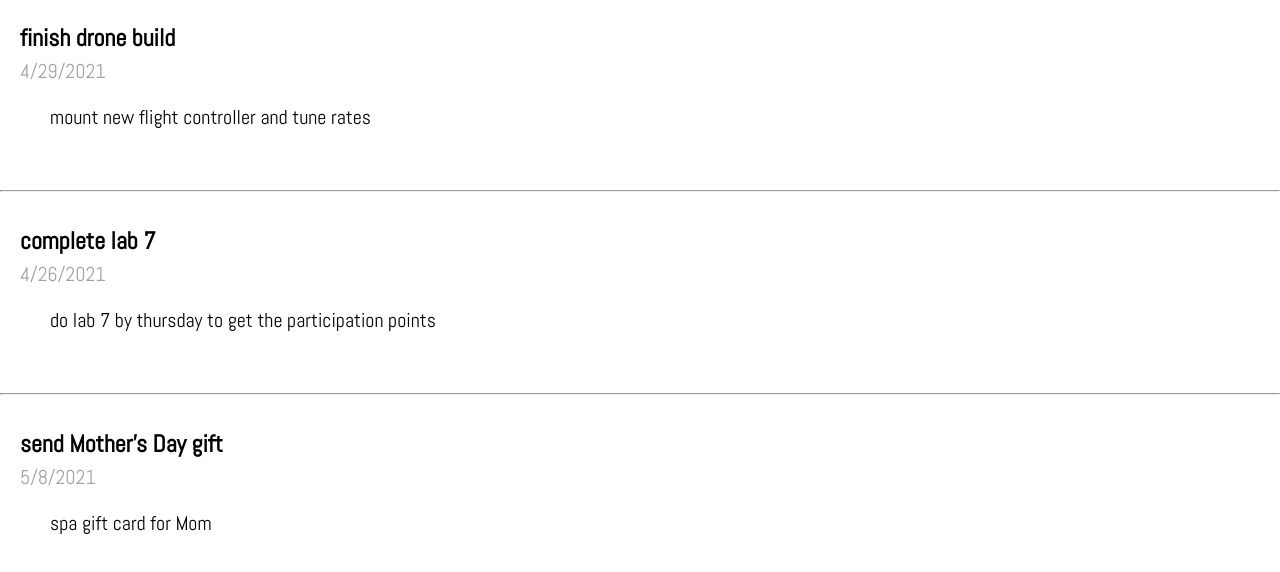
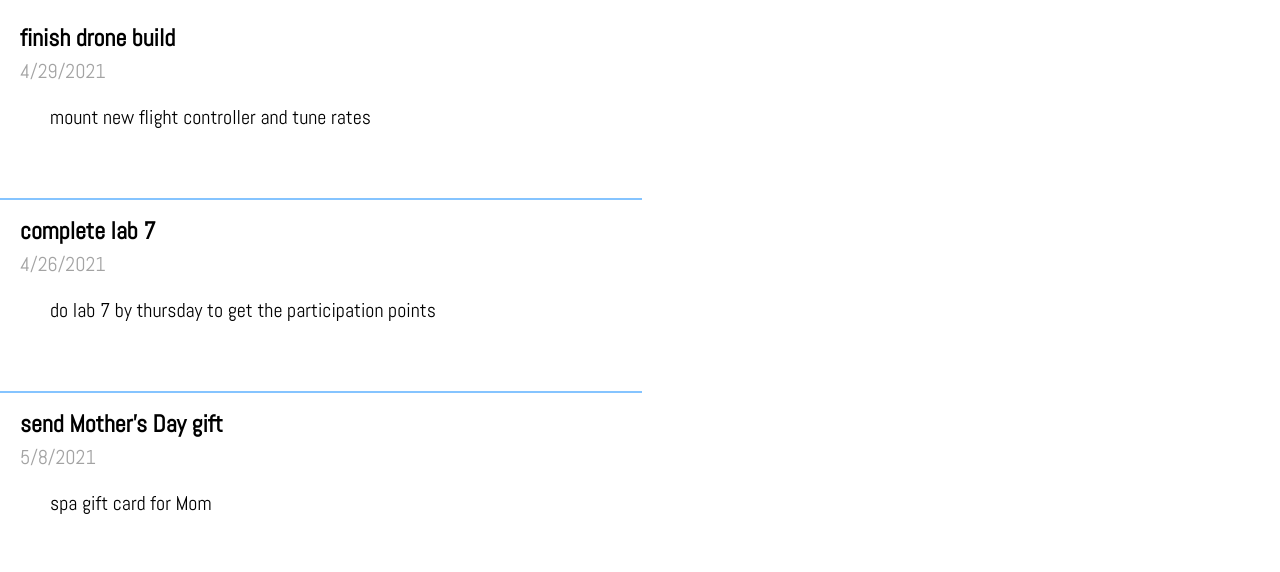
Before and after one commit to cse110-sp21-group5/cse110-sp21-group5, a website: page source/index.html in a window 1280 px wide. Shown: the part 170-742 px from the top of the page. Drawn offline with Linux system fonts and the light colour scheme.

Commit message:
Styled lines to be smaller and blue

```diff
--- a/source/style.css
+++ b/source/style.css
@@ -66,3 +66,9 @@ body {
     background-color: rgb(61, 79, 236);
     color: white;
 }
+
+hr {
+    border: 1px solid #85c4ff;
+    width: 50%;
+    float: left;
+}
```
